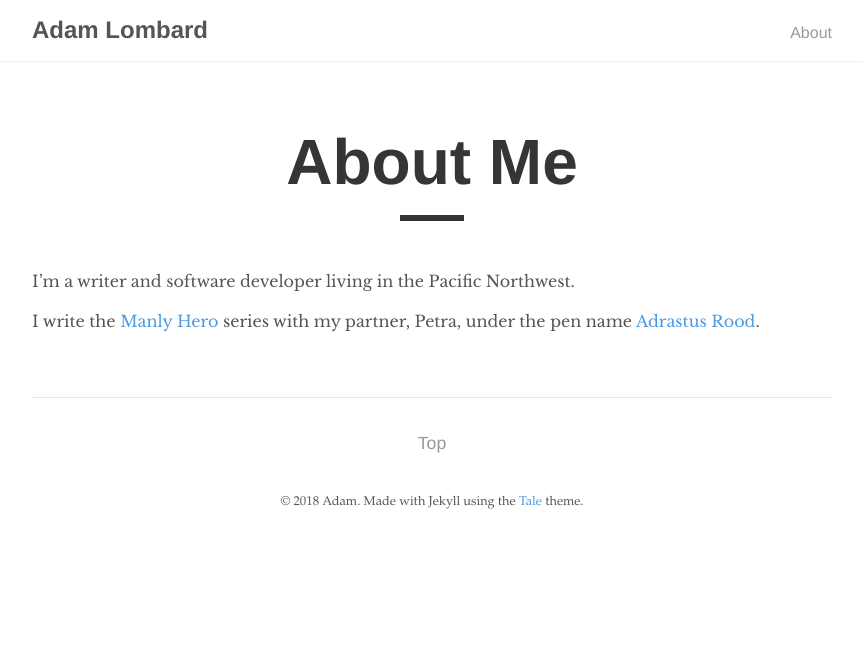
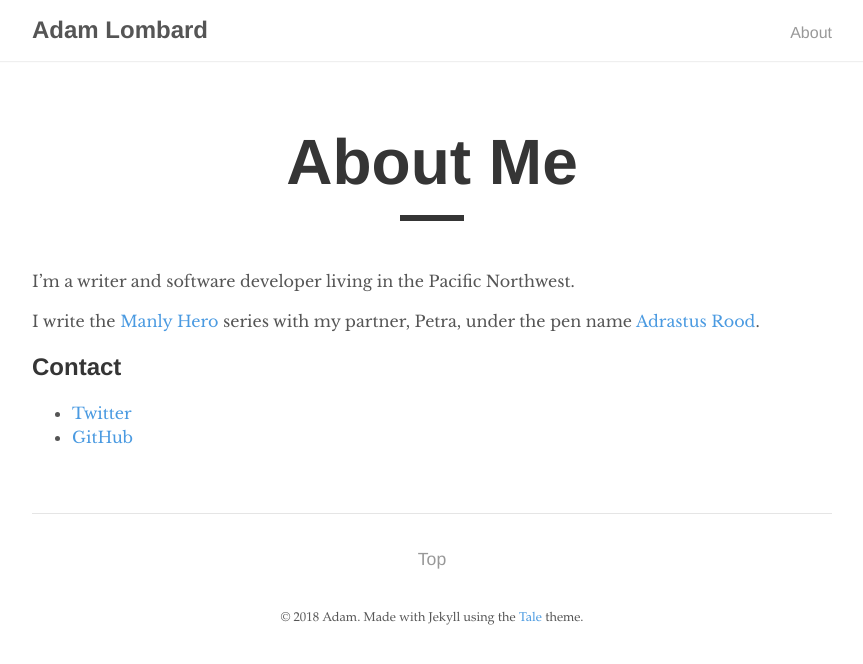
Before and after one commit to AdamLombard/AdamLombard.github.io, a Jekyll site: the page built from _pages/about.md, in a window 1280 px wide. Shown: the top 664 px of the page, without its empty margins (208-1071 px from the left). Built offline with Jekyll 4.4.1, drawn with Linux system fonts in a browser that asks for light colours.

Commit message:
Add links to About page

```diff
--- a/_pages/about.md
+++ b/_pages/about.md
@@ -7,3 +7,8 @@ permalink: /about/
 I'm a writer and software developer living in the Pacific Northwest.
 
 I write the [Manly Hero](http://www.manlyhero.com) series with my partner, Petra, under the pen name [Adrastus Rood](http://www.adrastusrood.com).
+
+## Contact
+
+* [Twitter](https://twitter.com/AdamLombard)
+* [GitHub](https://github.com/AdamLombard)
```
